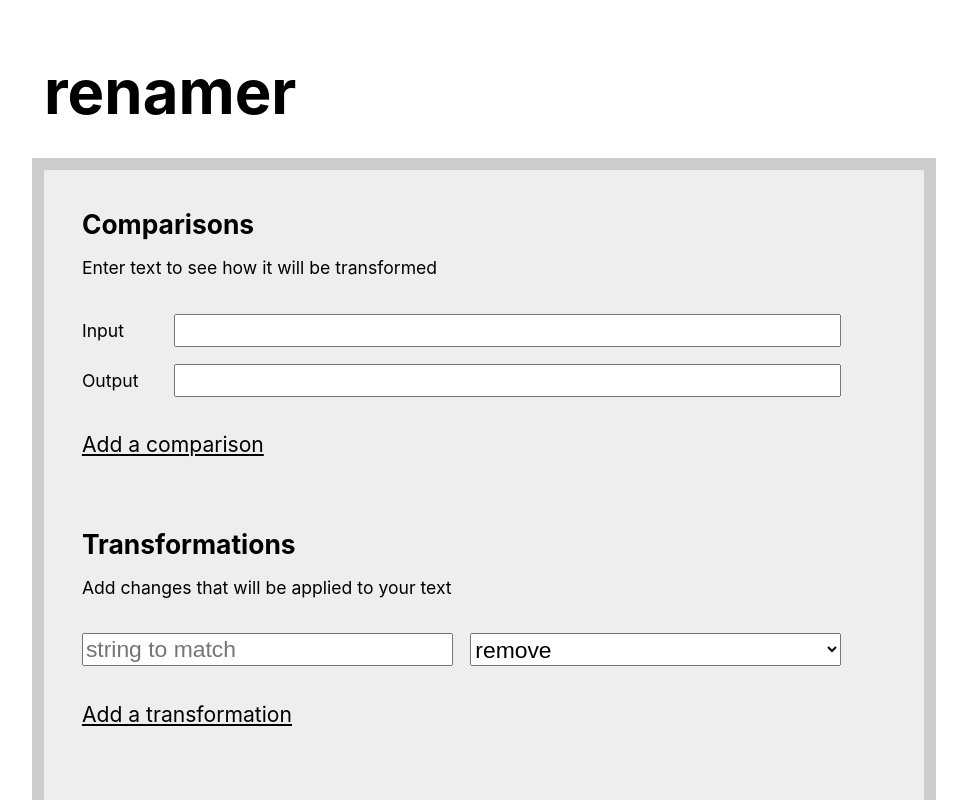
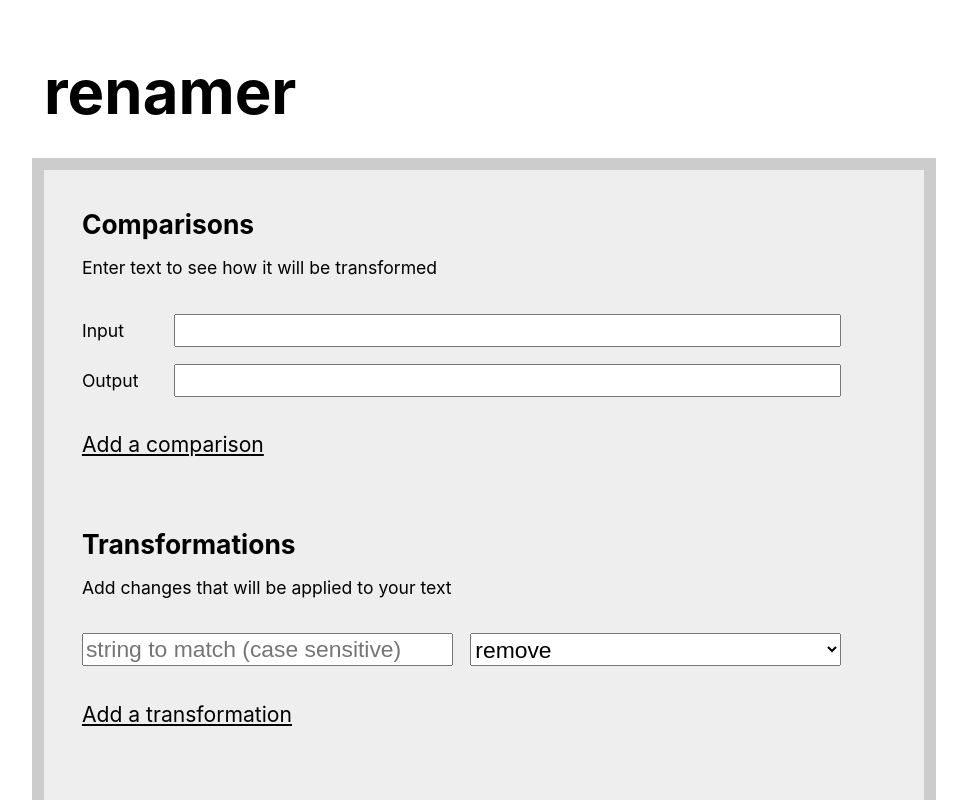
Before and after one commit to batzlerg/renamer, a React (Create React App) app: page / in a window 1280 px wide. Shown: the top 800 px of the page, without its empty margins (156-1123 px from the left). Built offline with nearby package versions, Linux system fonts and the light colour scheme.

Commit message:
update placeholder text for clarity

```diff
--- a/src/components/TransformRow.js
+++ b/src/components/TransformRow.js
@@ -35,7 +35,7 @@ function TransformRow(props) {
           type="text"
           name="transformText"
           onChange={onUpdateText}
-          placeholder="string to match"
+          placeholder="string to match (case sensitive)"
         />
         { hasInsert &&
           <input
```
